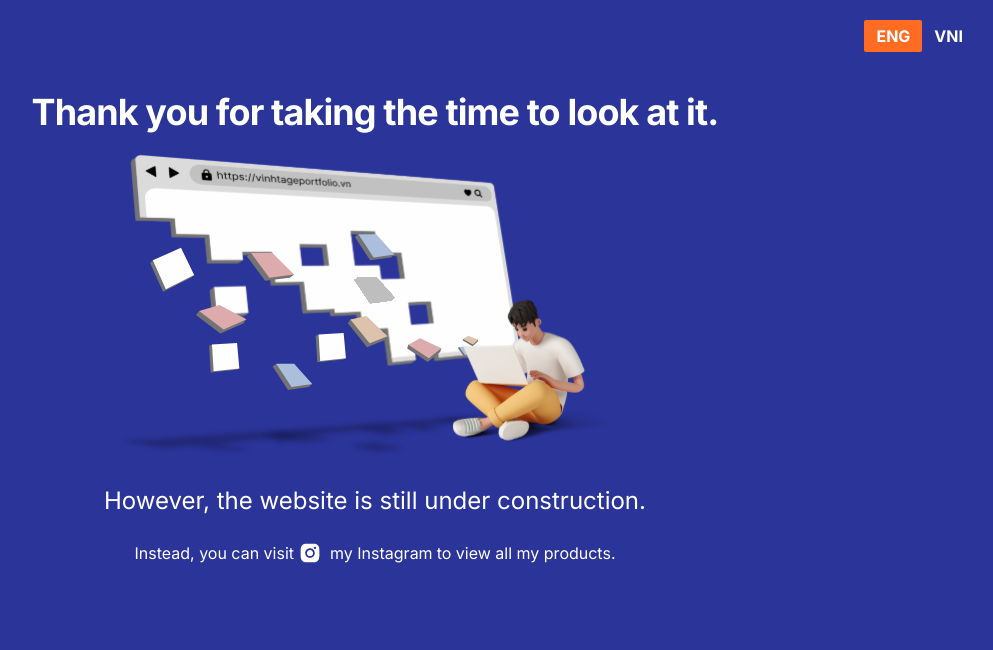
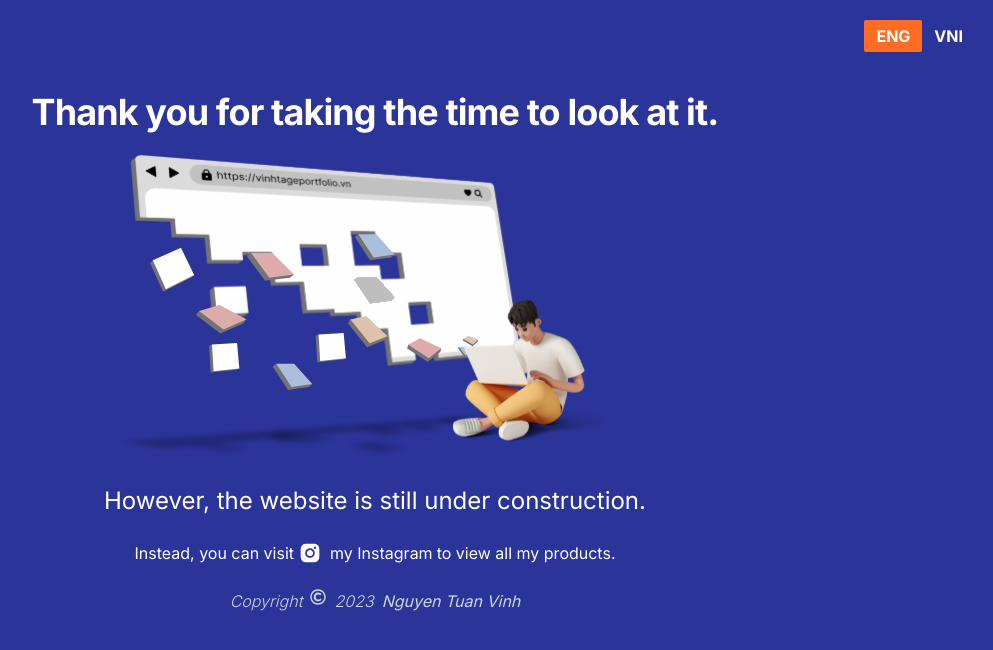
Before and after one commit to Vinh1222001/vinhtage_portfolio_website, a Next.js app: page / in a window 1280 px wide. Shown: the top 650 px of the page, without its empty margins (265-1258 px from the left). Built offline with nearby package versions, Linux system fonts and the light colour scheme.

Commit message:
add copyright in bottom bar

```diff
--- a/src/components/WebsiteUnderConstruction.tsx
+++ b/src/components/WebsiteUnderConstruction.tsx
@@ -4,6 +4,7 @@ import Image from "next/image"
 
 //**************** IMPORT REACT ICON ******************//
 import { AiFillInstagram } from "react-icons/ai";
+import {FaRegCopyright} from "react-icons/fa"
 
 const LANGUAGE_CODE = {
     Vietnamese: "VNI",
@@ -16,7 +17,7 @@ const WebsiteUnderConstruction = () => {
   const [language,setLanguage] = useState(LANGUAGE_CODE.English)
 
   return (
-    <div className="flex gap-5 flex-col items-center justify-between P-24">
+    <div className="flex gap-5 flex-col items-stretch justify-between P-24">
 
         <div className="top-bar w-full px-10 py-5 flex justify-end">
 
@@ -80,6 +81,14 @@ const WebsiteUnderConstruction = () => {
             </p>
         </div>
 
+        <div className="bottom-bar flex justify-center items-end">
+
+                <p className="copyright flex item-end gap-2 font-light text-slate-300 italic">
+
+                    Copyright <FaRegCopyright/> 2023 <b>Nguyen Tuan Vinh</b>
+                </p>
+        </div>
+
     </div>
   )
 }
```
